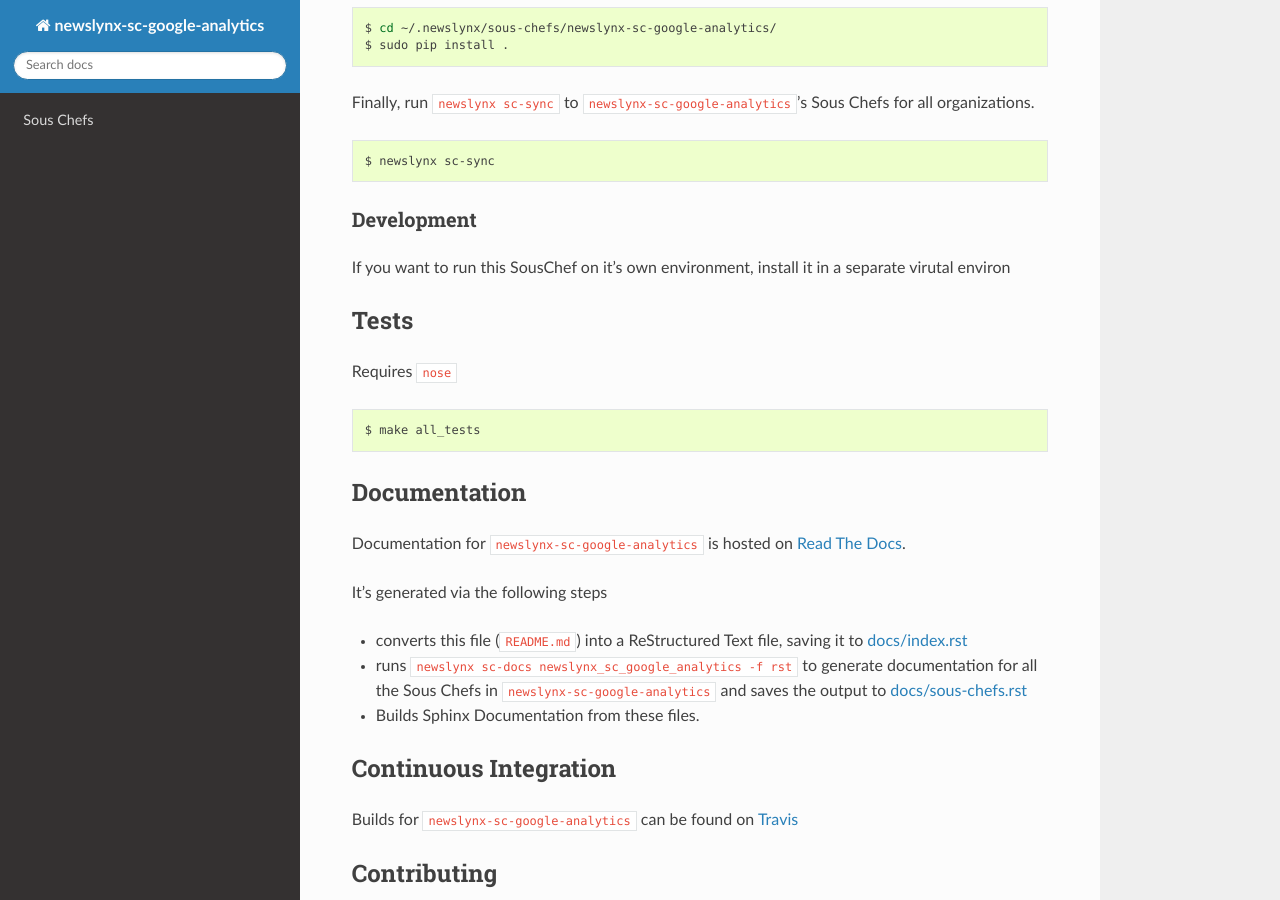
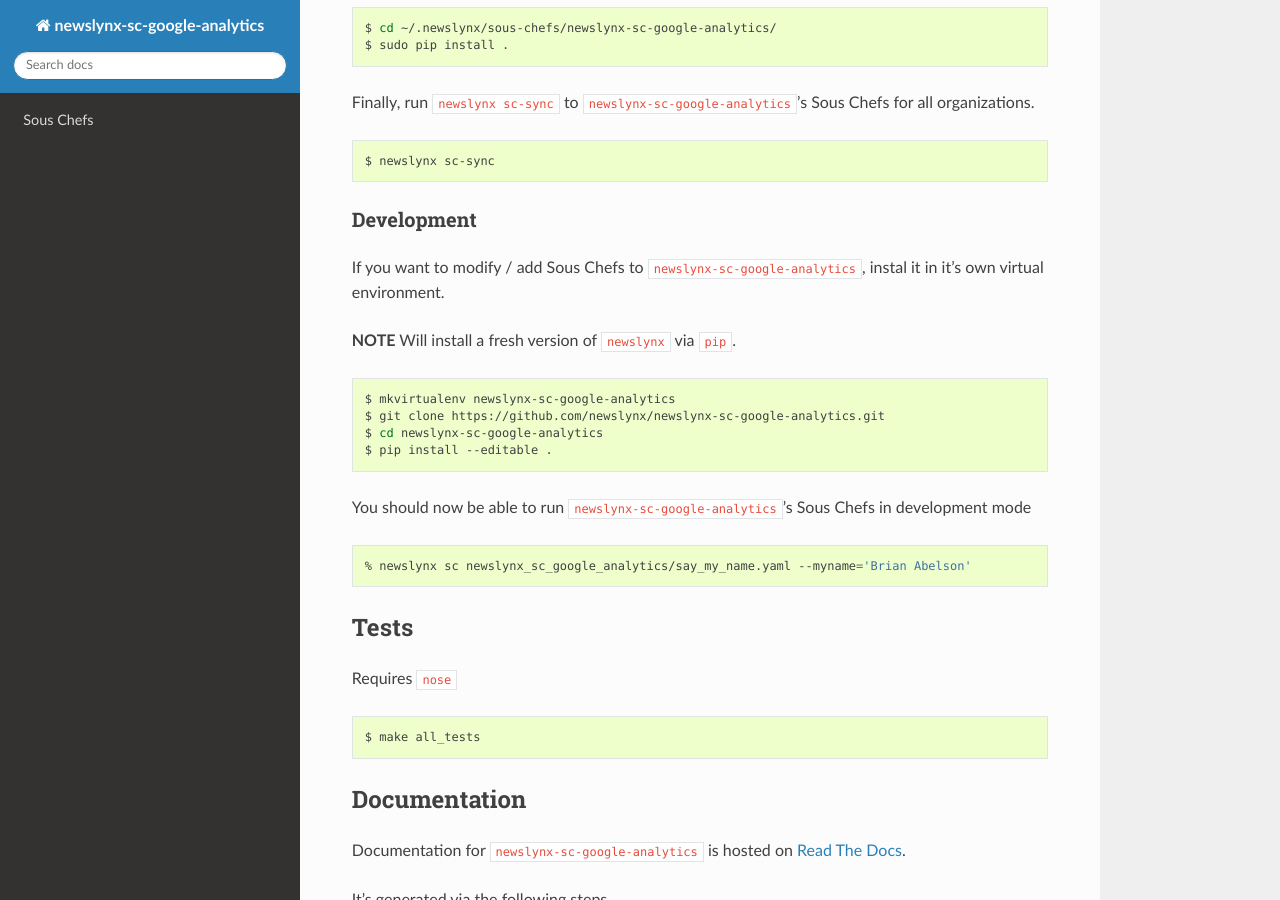
Before and after one commit to newslynx/newslynx-sc-google-analytics, a Sphinx documentation site: the page built from docs/index.rst, in a window 1280 px wide and 900 px high, scrolled down 647 px. Built offline with Sphinx 7.4.7 and the Read the Docs theme 2.0.0, drawn with Linux system fonts in a browser that asks for light colours; pages that are not in the unit, such as notebooks, are missing from menus.

Commit message:
=Auto update at Sun_Aug_23_13_16_05_2015

```diff
--- a/docs/index.rst
+++ b/docs/index.rst
@@ -41,8 +41,25 @@
 Development
 ~~~~~~~~~~~
 
-If you want to run this SousChef on it's own environment, install it in
-a separate virutal environ
+If you want to modify / add Sous Chefs to
+``newslynx-sc-google-analytics``, instal it in it's own virtual
+environment.
+
+**NOTE** Will install a fresh version of ``newslynx`` via ``pip``.
+
+.. code:: bash
+
+    $ mkvirtualenv newslynx-sc-google-analytics
+    $ git clone https://github.com/newslynx/newslynx-sc-google-analytics.git
+    $ cd newslynx-sc-google-analytics
+    $ pip install --editable .
+
+You should now be able to run ``newslynx-sc-google-analytics``'s Sous
+Chefs in development mode
+
+.. code:: bash
+
+    % newslynx sc newslynx_sc_google_analytics/say_my_name.yaml --myname='Brian Abelson'
 
 Tests
 -----
```
Also changed, not shown: README.md (+16 -1 lines).
